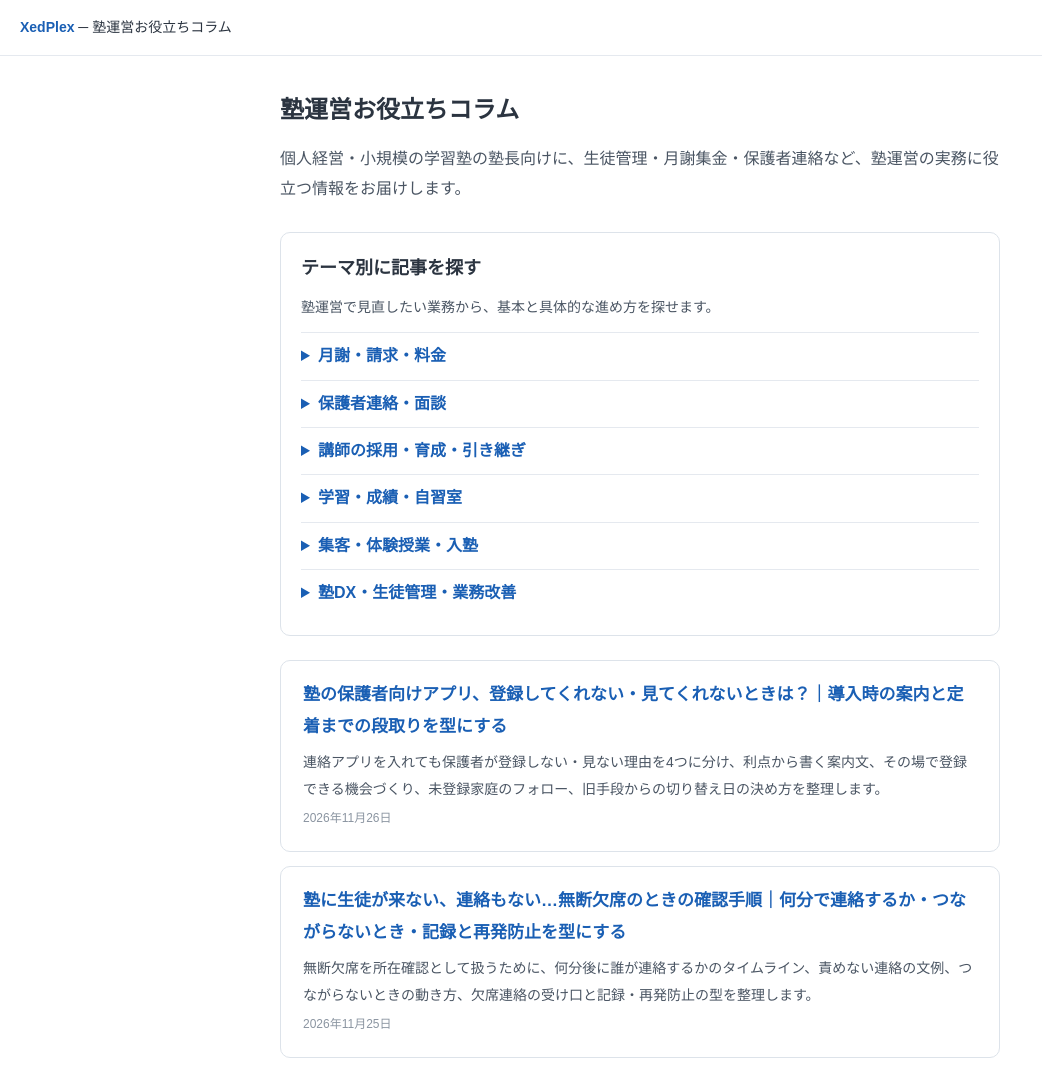
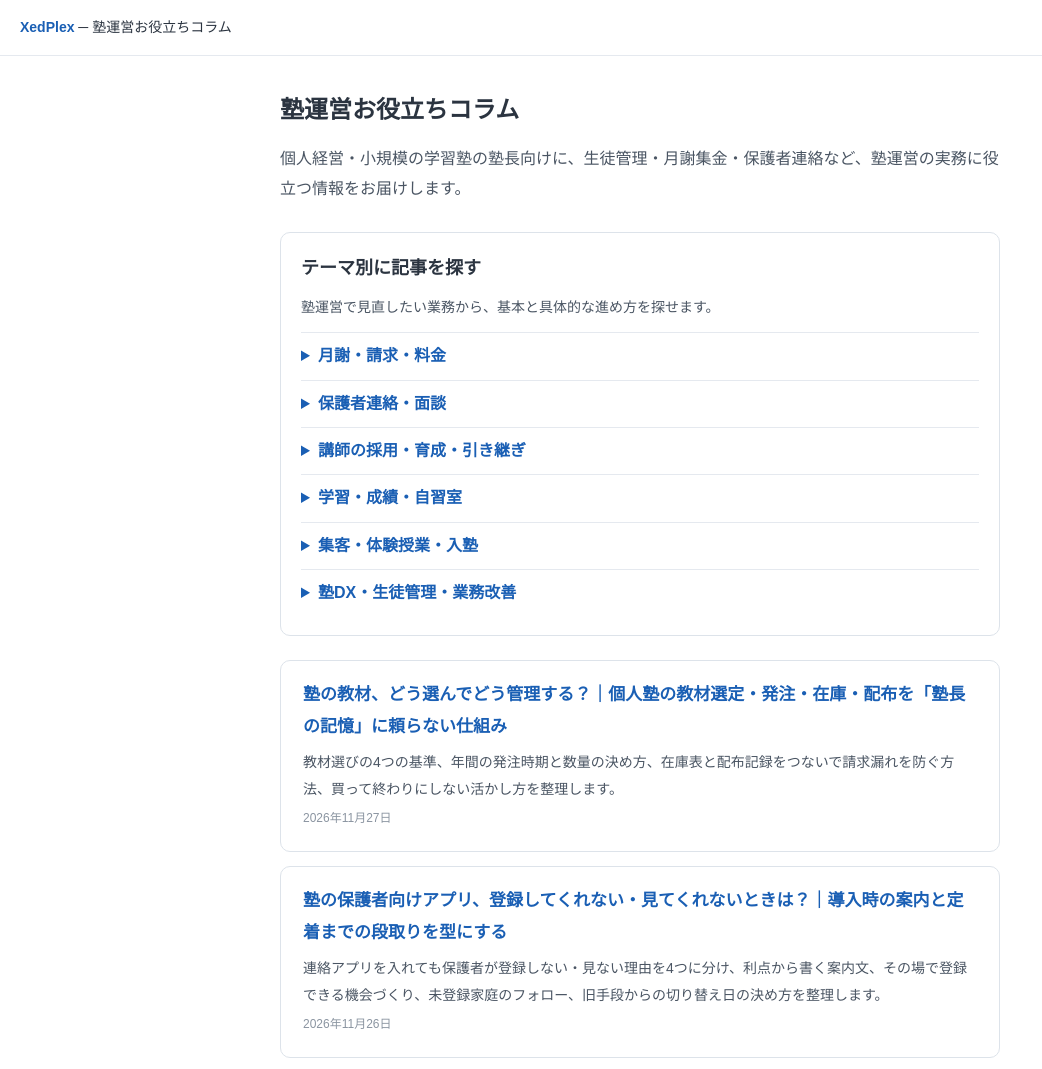
Before and after one commit to BrightGeniusSawada/xedplex-column, a plain HTML site: page index.html in a window 1280 px wide. Shown: the top 1069 px of the page, without its empty margins (0-1042 px from the left). Drawn offline with Linux system fonts and the light colour scheme.

Commit message:
記事追加: 塾の教材、どう選んでどう管理する？（記事一覧に追加）

```diff
--- a/index.html
+++ b/index.html
@@ -96,6 +96,11 @@
 <!-- seo-topics:end -->
 
 <!-- ▼ 新しい記事はこのリストの一番上に追加してください -->
+<a class="card" href="kyozai-erabikata-zaiko-kanri.html">
+  <h2>塾の教材、どう選んでどう管理する？｜個人塾の教材選定・発注・在庫・配布を「塾長の記憶」に頼らない仕組み</h2>
+  <p>教材選びの4つの基準、年間の発注時期と数量の決め方、在庫表と配布記録をつないで請求漏れを防ぐ方法、買って終わりにしない活かし方を整理します。</p>
+  <span class="date">2026年11月27日</span>
+</a>
 <a class="card" href="hogosha-app-toroku-teichaku.html">
   <h2>塾の保護者向けアプリ、登録してくれない・見てくれないときは？｜導入時の案内と定着までの段取りを型にする</h2>
   <p>連絡アプリを入れても保護者が登録しない・見ない理由を4つに分け、利点から書く案内文、その場で登録できる機会づくり、未登録家庭のフォロー、旧手段からの切り替え日の決め方を整理します。</p>
```
